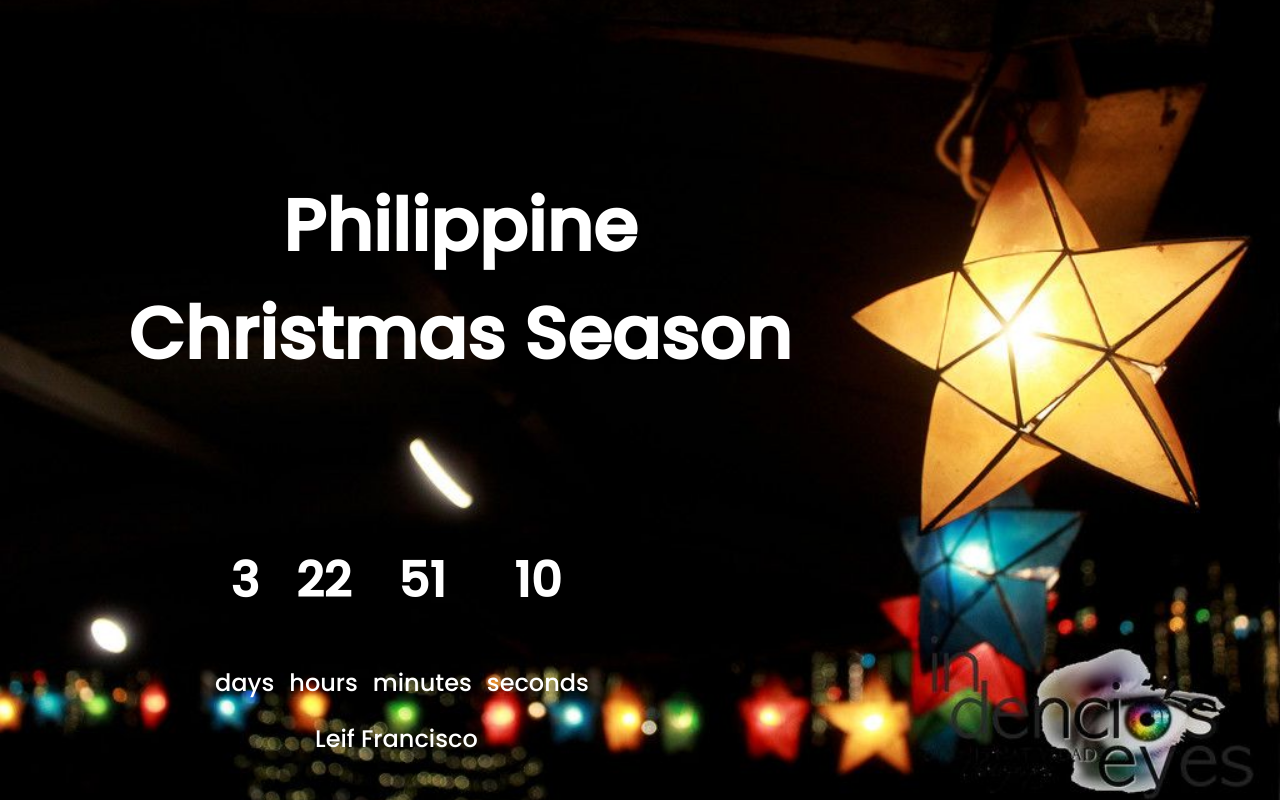
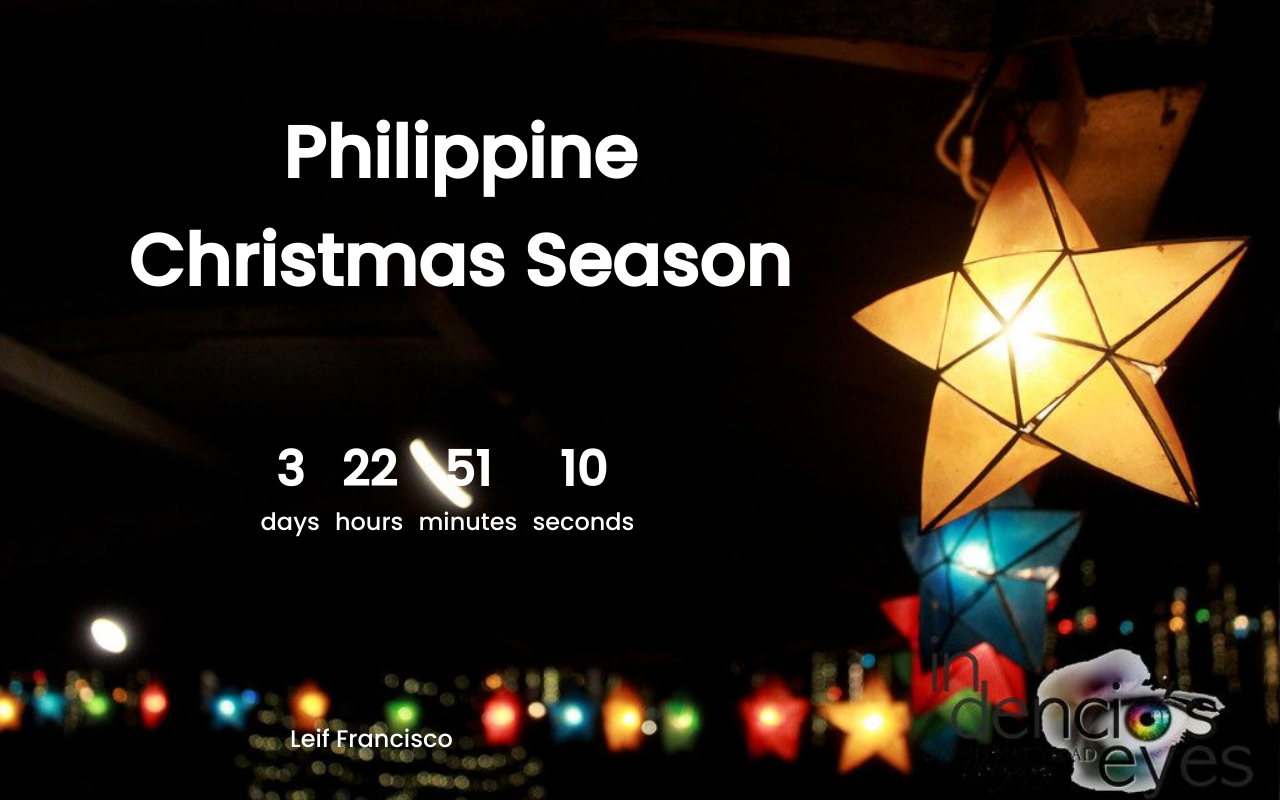
Before and after one commit to Leif-Francisco/Countdown-Timer, a plain HTML site: page Countdown-Timer/index.html in a window 1280 px wide. Drawn offline with Linux system fonts and the light colour scheme.

Commit message:
style order change

```diff
--- a/Countdown-Timer/style.css
+++ b/Countdown-Timer/style.css
@@ -16,25 +16,29 @@ body {
     min-height: 100vh;
     color: rgb(255, 255, 255);
     margin: 0;
+
 }
+
 
 h1 {
     font-size: 4.5rem;
     margin-left: -22.5rem;
-    margin-top: -12rem;
-}
-.big-text {
-    font-weight:bold;
-    font-size: 3rem;
-
+    margin-top: -2rem;
 }
 
 .countdown-container{
     display:flex;
-    position:fixed; left:200px; bottom:100px;
+    position:relative; left:-200px; bottom:80px;
     text-align: center;
     font-size: 1.5rem;
     text-indent: 15px;
+}
+
+.big-text {
+    font-weight:bold;
+    font-size: 3rem;
+    margin-top:20px;
+
 }
 
 
@@ -43,9 +47,10 @@ h1 {
     text-align: center;
     font-size: 1.5rem;
     text-indent: 15px;
+    position:relative; bottom:50px;
 }
 
 .credits {
-    position:fixed; left:300px; bottom:20px;
+    position:fixed; left:275px; bottom:20px;
     font-size: 1.5rem;
 }
```
